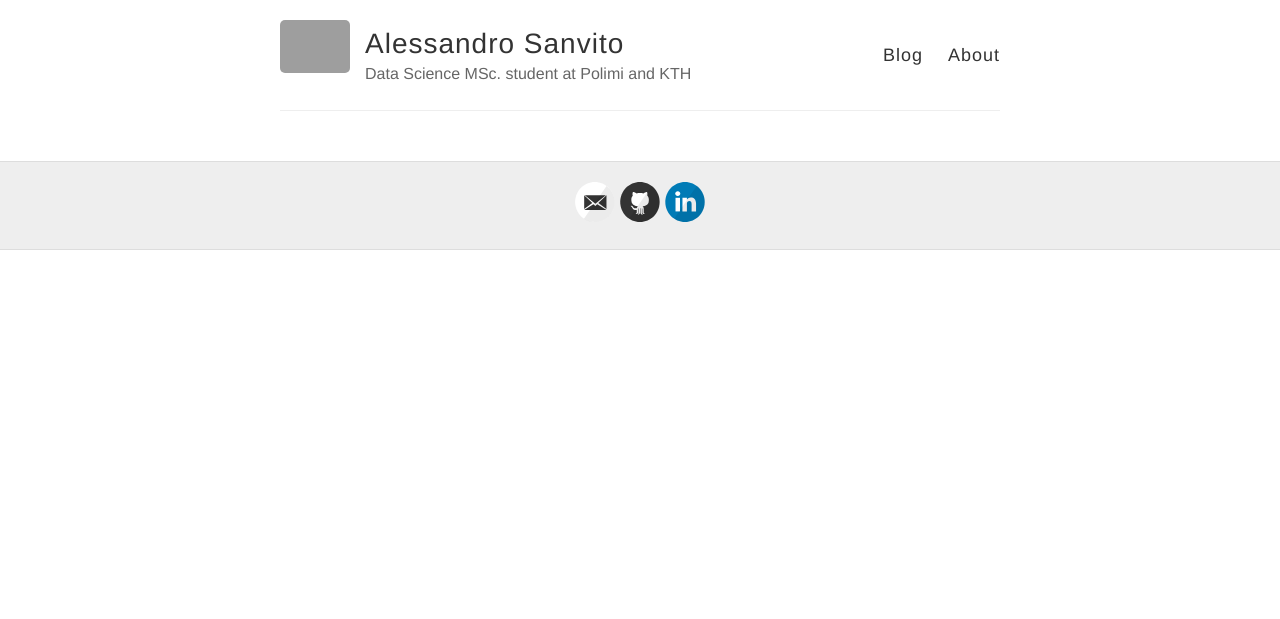
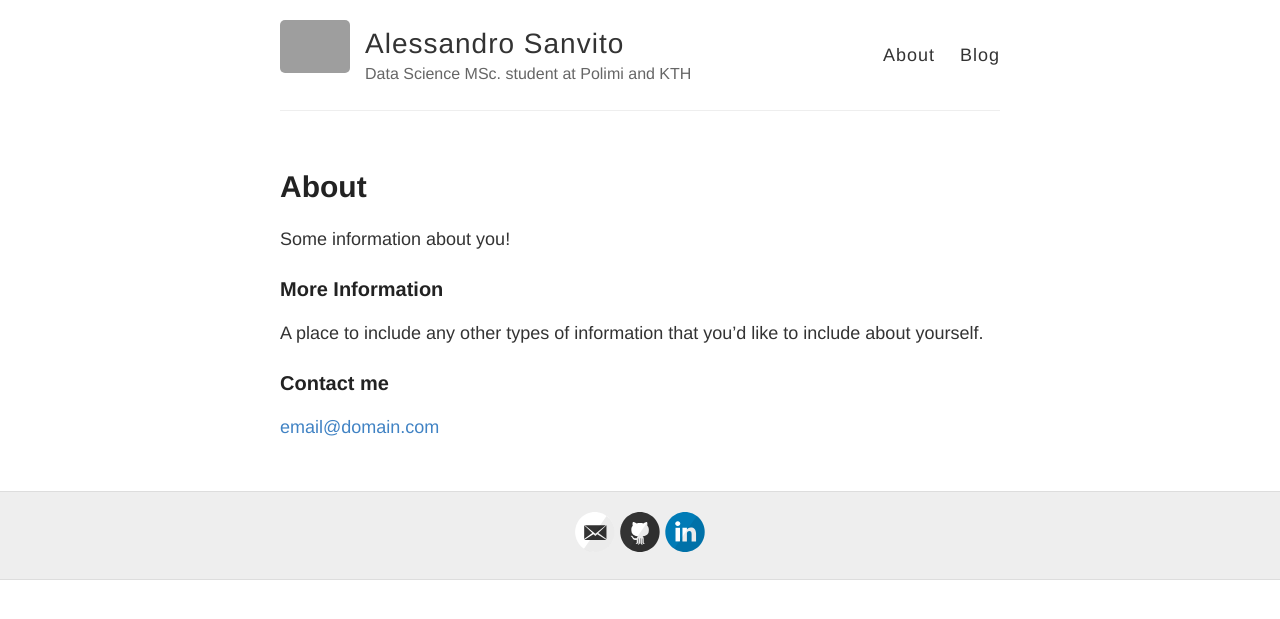
Before and after one commit to Alexdruso/Alexdruso.github.io, a Jekyll site: the page built from docs/index.md, in a window 1280 px wide. Shown: the top 619 px of the page. Built offline with Jekyll 4.4.1, drawn with Linux system fonts in a browser that asks for light colours; part of the change alters nothing that is shown; grey boxes are pictures that could not be loaded.

Commit message:
feat: change default page

```diff
--- a/docs/_layouts/default.html
+++ b/docs/_layouts/default.html
@@ -27,8 +27,8 @@
           </div>
 
           <nav>
-            <a href="{{ site.baseurl }}/">Blog</a>
-            <a href="{{ site.baseurl }}/about">About</a>
+            <a href="{{ site.baseurl }}/">About</a>
+            <a href="{{ site.baseurl }}/blog">Blog</a>
           </nav>
         </header>
       </div>
--- a/docs/about.md
+++ b/docs/index.md
@@ -1,7 +1,6 @@
 ---
 layout: page
 title: About
-permalink: /about/
 ---
 
 Some information about you!
--- a/docs/index.html
+++ b/docs/posts.html
@@ -1,5 +1,7 @@
 ---
 layout: default
+title: Blog
+permalink: /blog/
 ---
 
 <div class="posts">
```
